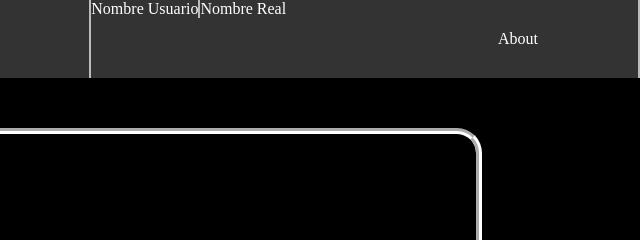
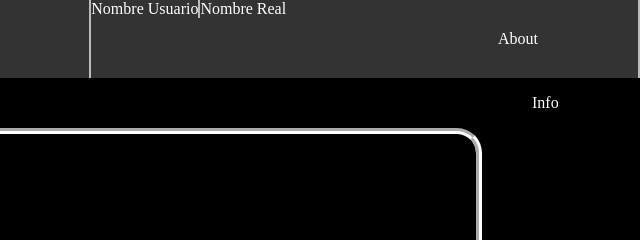
Before and after one commit to apaisgarcia/MyLastFM, a plain HTML site: page HTML/new.html in a window 1280 px wide. Shown: the top 240 px of the page, 640-1280 px from the left. Drawn offline with nearby package versions, Linux system fonts and the light colour scheme.

Commit message:
union codigo

```diff
--- a/HTML/new.html
+++ b/HTML/new.html
@@ -58,6 +58,7 @@
 </div>
 
 <p>
+Info
 <p id="demo4"></p>
 <br><br>
 <button type="button" onclick="loadDoc3()"> Información en Inglés</button>
```
